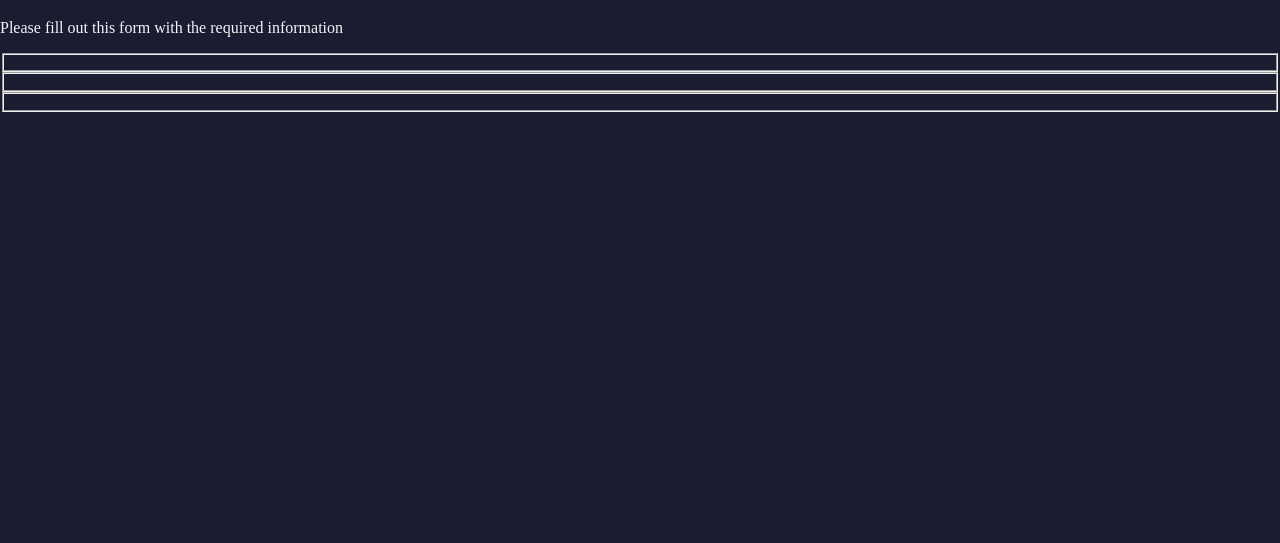
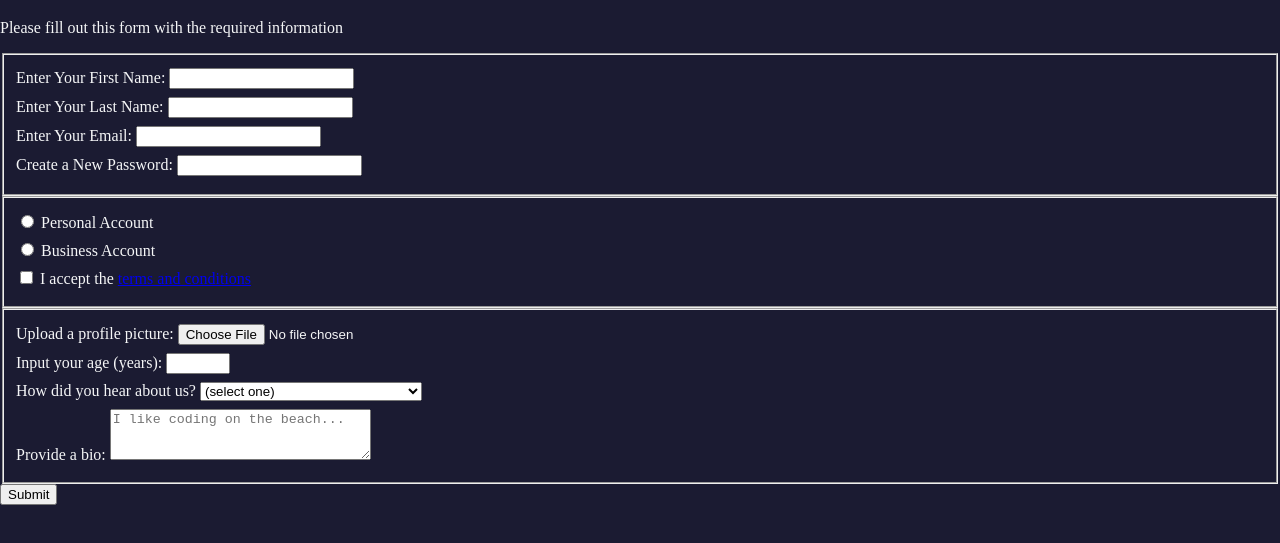
Before and after one commit to CODOTOUSAN/Registration-Form, a plain HTML site: page index.html in a window 1280 px wide. Shown: the part 61-604 px from the top of the page. Drawn offline with Linux system fonts and the light colour scheme.

Commit message:
completed html

```diff
--- a/index.html
+++ b/index.html
@@ -3,15 +3,42 @@
   <head>
     <meta charset="UTF-8">
     <title>Registration Form</title>
-        <link rel="stylesheet" href="styles.css">
+    <link rel="stylesheet" href="styles.css" />
   </head>
   <body>
     <h1>Registration Form</h1>
     <p>Please fill out this form with the required information</p>
-        <form method="post" action="https://register-demo.freecodecamp.org">
-        <fieldset></fieldset>
-        <fieldset></fieldset>
-        <fieldset></fieldset>
+    <form method="post" action='https://register-demo.freecodecamp.org'>
+      <fieldset>
+        <label for="first-name">Enter Your First Name: <input id="first-name" name="first-name" type="text" required /></label>
+        <label for="last-name">Enter Your Last Name: <input id="last-name" name="last-name" type="text" required /></label>
+        <label for="email">Enter Your Email: <input id="email" name="email" type="email" required /></label>
+        <label for="new-password">Create a New Password: <input id="new-password" name="new-password" type="password" pattern="[a-z0-5]{8,}" required /></label>
+      </fieldset>
+      <fieldset>
+        <label for="personal-account"><input id="personal-account" type="radio" name="account-type" /> Personal Account</label>
+        <label for="business-account"><input id="business-account" type="radio" name="account-type" /> Business Account</label>
+        <label for="terms-and-conditions">
+          <input id="terms-and-conditions" type="checkbox" required name="terms-and-conditions" /> I accept the <a href="https://www.freecodecamp.org/news/terms-of-service/">terms and conditions</a>
+        </label>
+      </fieldset>
+      <fieldset>
+        <label for="profile-picture">Upload a profile picture: <input id="profile-picture" type="file" name="file" /></label>
+        <label for="age">Input your age (years): <input id="age" type="number" name="age" min="13" max="120" /></label>
+        <label for="referrer">How did you hear about us?
+          <select id="referrer" name="referrer">
+            <option value="">(select one)</option>
+            <option value="1">freeCodeCamp News</option>
+            <option value="2">freeCodeCamp YouTube Channel</option>
+            <option value="3">freeCodeCamp Forum</option>
+            <option value="4">Other</option>
+          </select>
+        </label>
+        <label for="bio">Provide a bio:
+          <textarea id="bio" name="bio" rows="3" cols="30" placeholder="I like coding on the beach..."></textarea>
+        </label>
+      </fieldset>
+      <input type="submit" value="Submit" />
     </form>
   </body>
 </html>
```
Lines whose indentation alone changed are shown as unchanged.
